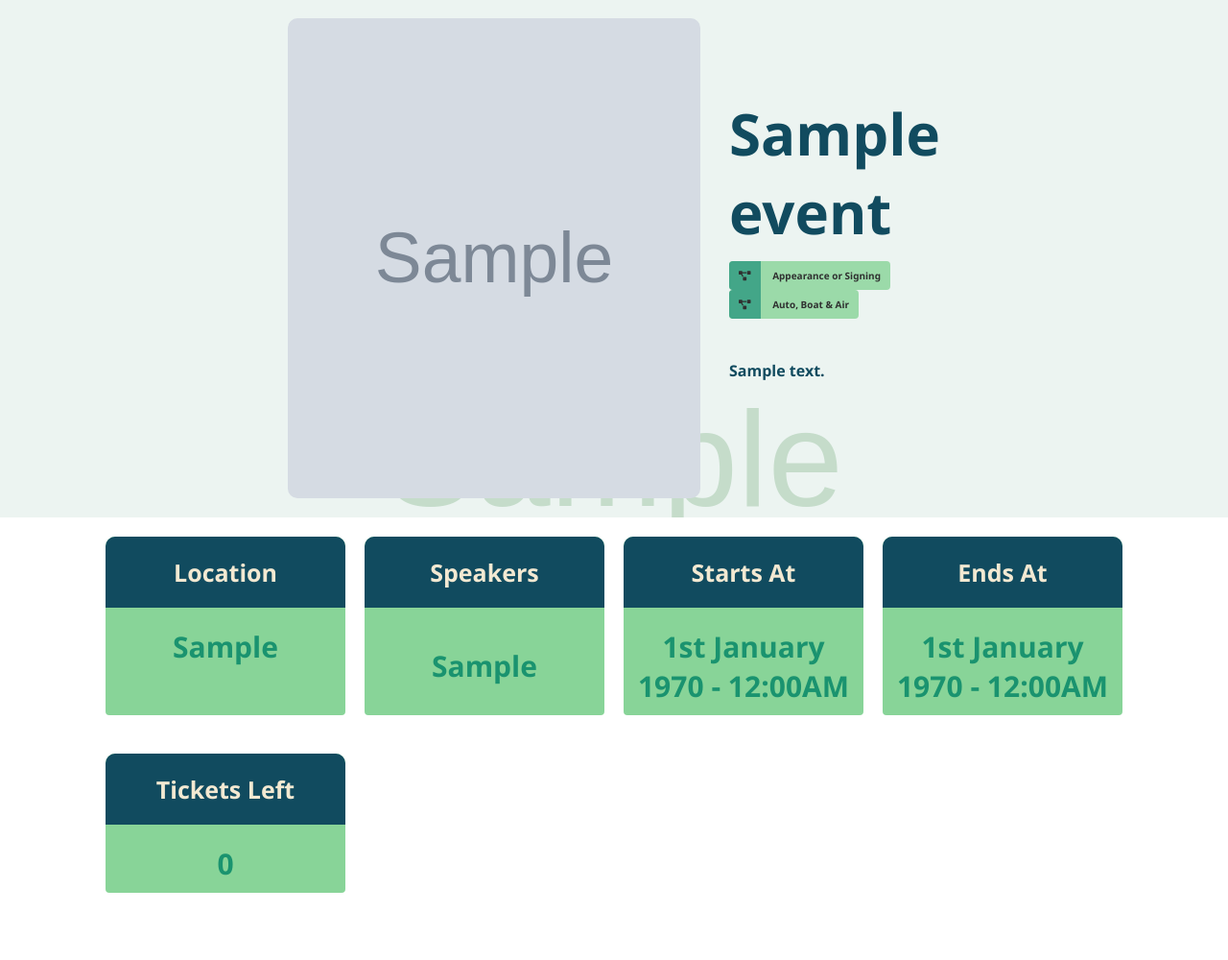
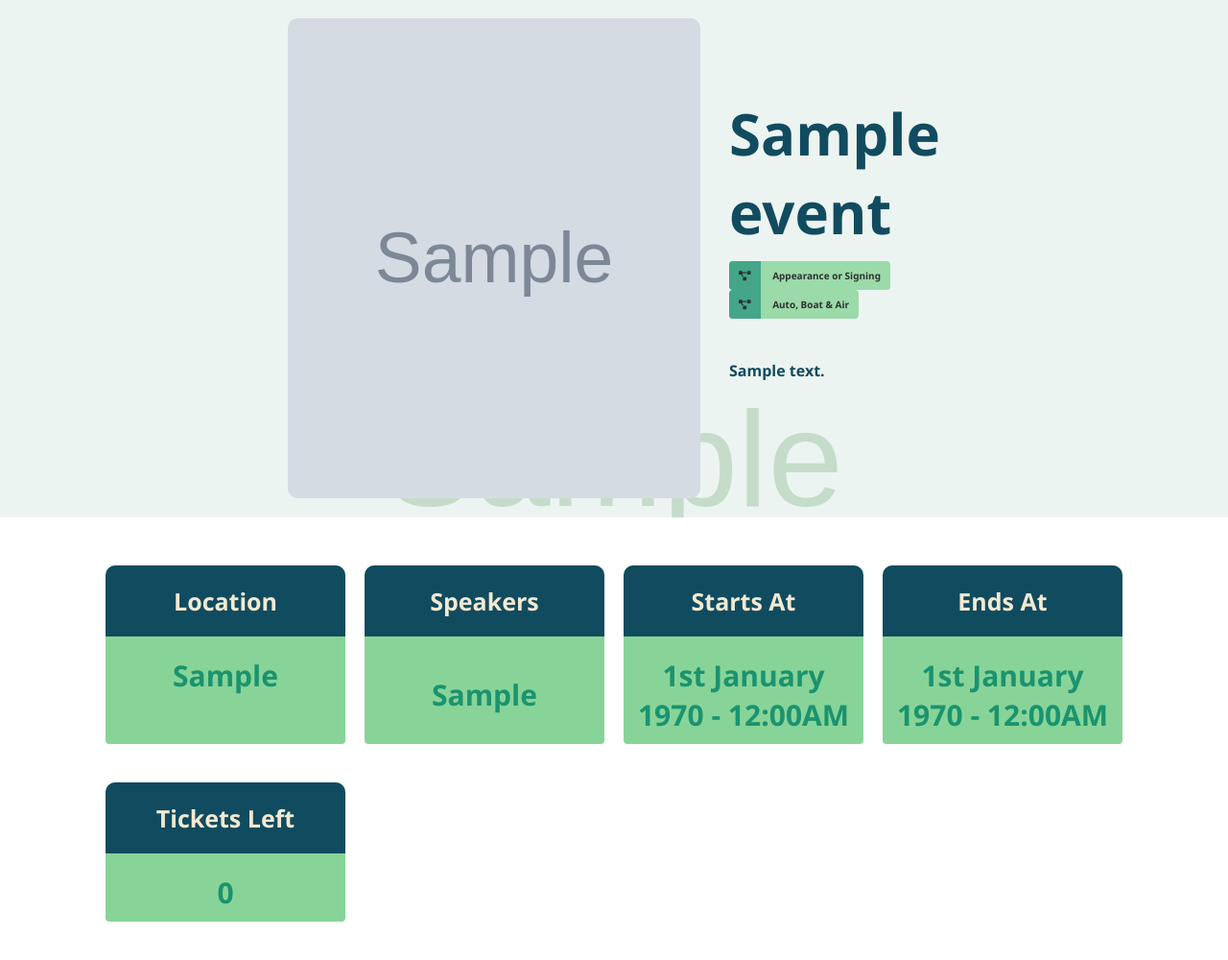
Before and after one commit to damilolarandolph/evently, a PHP site: page /event.php?event=1 in a window 1280 px wide. Shown: the part 71-1071 px from the top of the page at 96% size. Run offline with PHP 8.4, Linux system fonts and the light colour scheme; data comes from the database, SQL or seed files in the repository; tables that the repository leaves empty hold one stand-in row (values such as "Sample post"); grey boxes marked "Sample" are stand-in pictures; data that the repository does not hold is empty.

Commit message:
Adjusting syling.

```diff
--- a/assets/css/view-event.css
+++ b/assets/css/view-event.css
@@ -51,7 +51,8 @@
 }
 
 .other-info-section {
-  padding: 0 300px;
+  padding: 0 100px;
+  margin: 30px 0;
 }
 
 .other-info-section .info-cards {
@@ -62,6 +63,7 @@
 
 .other-info-section .info-cards li {
   margin: 20px 10px;
+  text-align: center;
 }
 
 .map-section {
```
